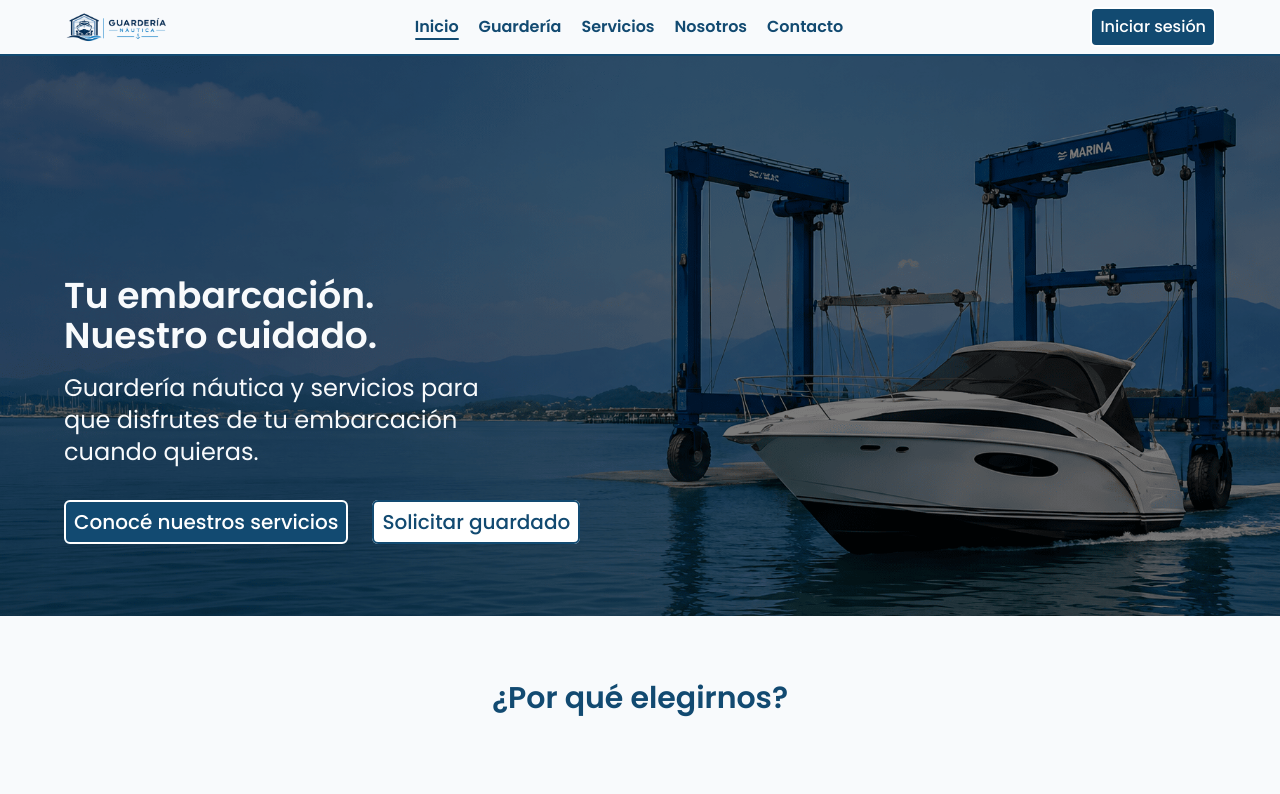
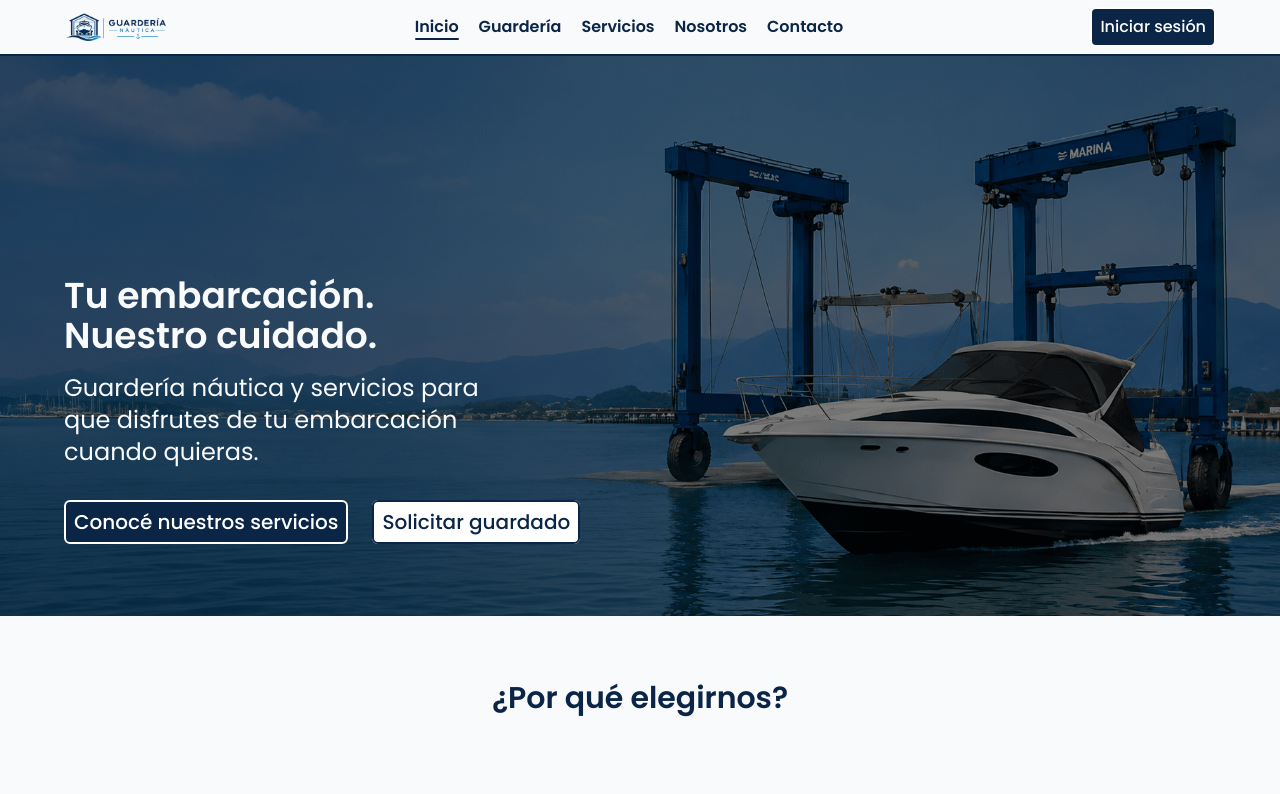
Before and after one commit to Martiks38/frontend_dsw, a Next.js app: page / in a window 1280 px wide. Shown: the top 794 px of the page. Built offline with nearby package versions, Linux system fonts and the light colour scheme; no server answers.

Commit message:
style: update primary color

```diff
--- a/src/app/globals.css
+++ b/src/app/globals.css
@@ -1,7 +1,7 @@
 @import 'tailwindcss';
 
 :root {
-  --primary-color: rgb(18, 74, 113);
+  --primary-color: #0a2546;
   --primary-color-40: rgba(18, 74, 113, 0.4);
   --background: #f8fafc;
   --surface: #ffffff;
```
